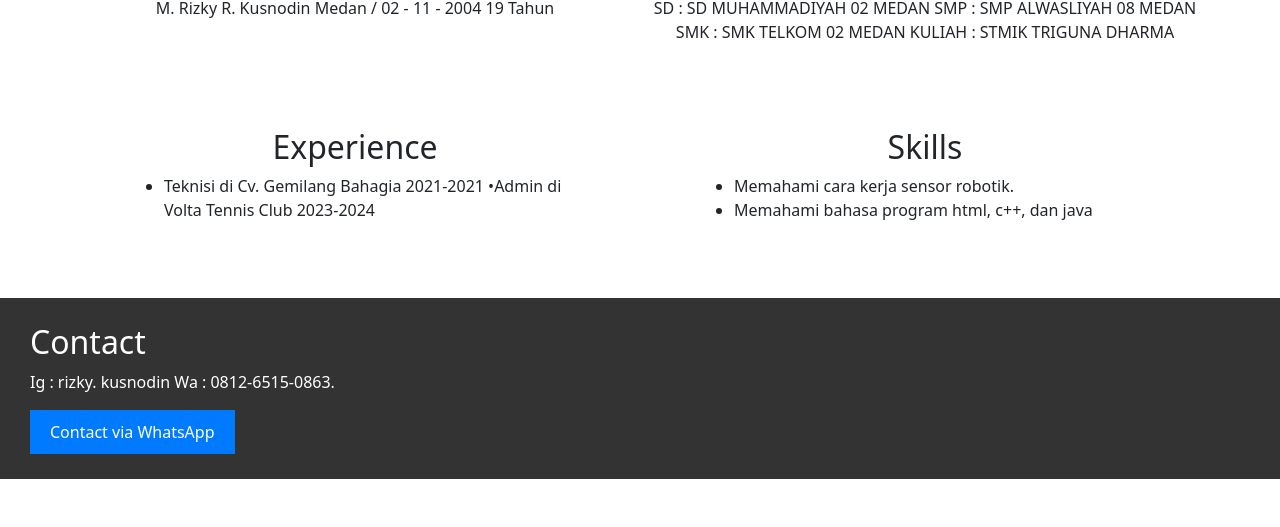
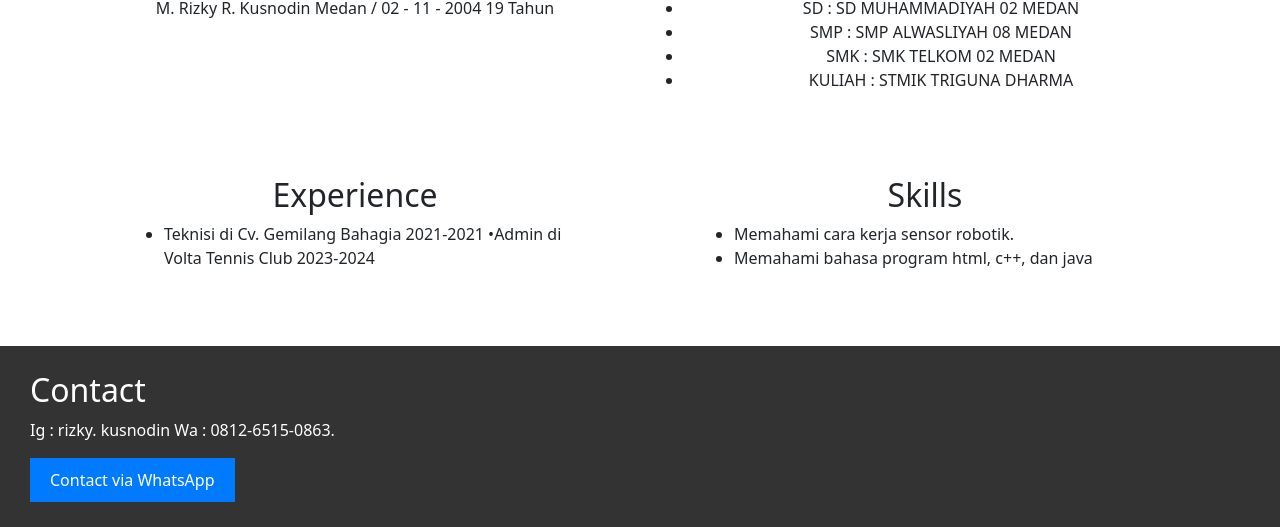
Before and after one commit to rizky0211/portfolio, a plain HTML site: page index.html in a window 1280 px wide. Shown: the part 580-1107 px from the top of the page. Before the commit the page ends 1059 px from the top, so only its background shows below. Drawn offline with nearby package versions, Linux system fonts and the light colour scheme.

Commit message:
Modified list for school record

```diff
--- a/index.html
+++ b/index.html
@@ -123,10 +123,12 @@
             id="education"
           >
             <h2>Education</h2>
-            <p
-              >SD : SD MUHAMMADIYAH 02 MEDAN SMP : SMP ALWASLIYAH 08 MEDAN SMK :
-              SMK TELKOM 02 MEDAN KULIAH : STMIK TRIGUNA DHARMA
-            </p>
+            <ul>
+              <li>SD : SD MUHAMMADIYAH 02 MEDAN </li>
+              <li>SMP : SMP ALWASLIYAH 08 MEDAN</li>
+              <li>SMK : SMK TELKOM 02 MEDAN</li>
+              <li>KULIAH : STMIK TRIGUNA DHARMA</li>
+            </ul>
           </section>
         </div>
       </div>
```
